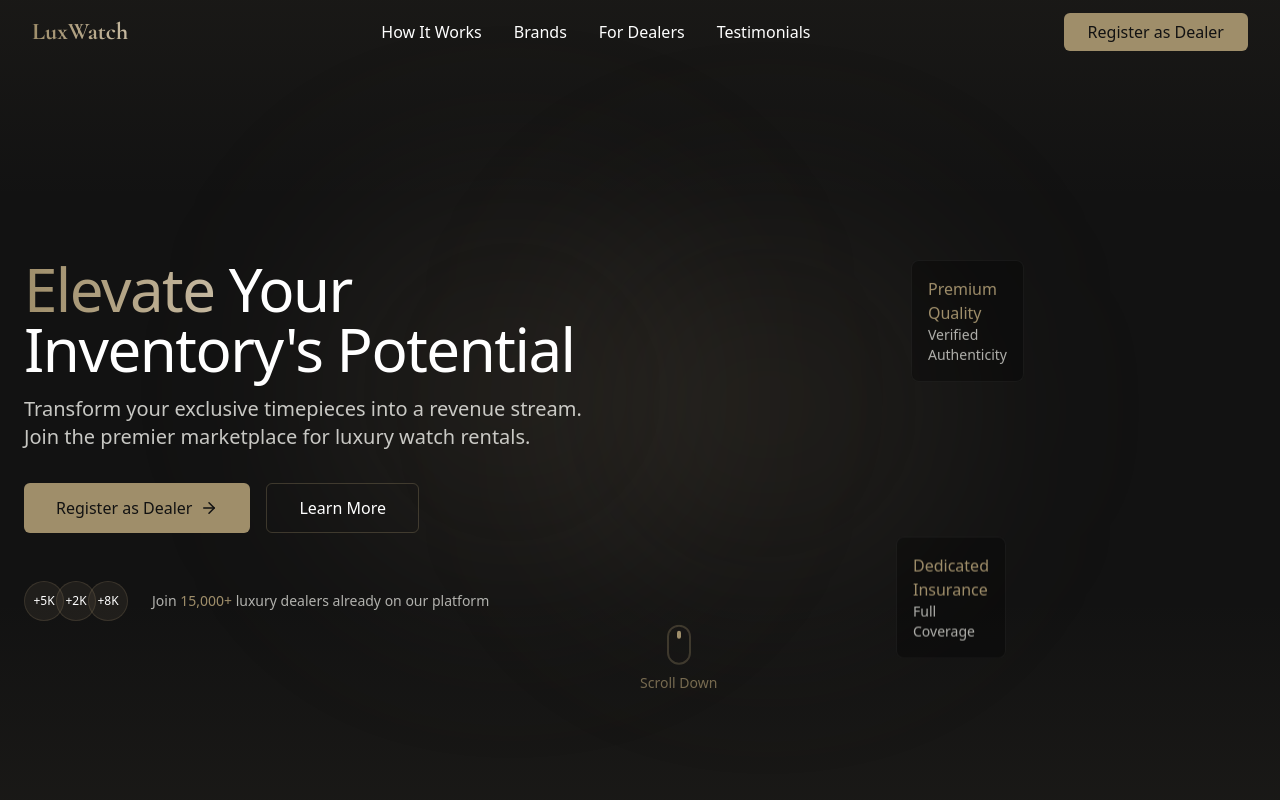
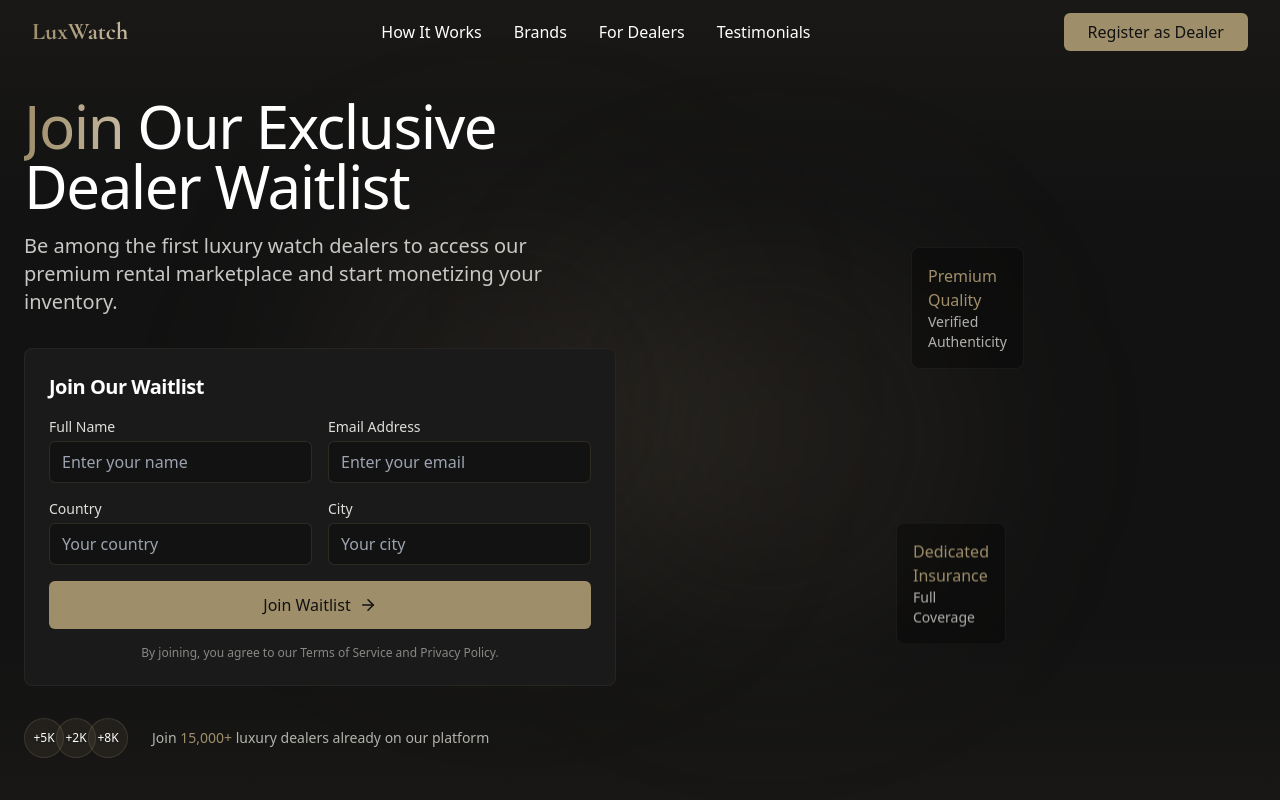
Before and after one commit to VeloxUK/VeloxWebsite, a React (Vite) app: page / in a window 1280 px wide. Shown: the top 800 px of the page. Built offline with nearby package versions, Linux system fonts and the light colour scheme.

Commit message:
Refactor: Focus HeroSection on waitlist
Update HeroSection content to emphasize waitlist sign-up.

```diff
--- a/src/components/HeroSection.tsx
+++ b/src/components/HeroSection.tsx
@@ -1,10 +1,46 @@
 
-import React, { useEffect, useRef } from 'react';
-import { ArrowRight } from 'lucide-react';
+import React, { useEffect, useRef, useState } from 'react';
+import { ArrowRight, Check } from 'lucide-react';
 import WatchModel from './WatchModel';
 
 const HeroSection = () => {
   const watchRef = useRef<HTMLDivElement>(null);
+  const [formData, setFormData] = useState({
+    name: '',
+    email: '',
+    country: '',
+    city: '',
+  });
+
+  const [isSubmitting, setIsSubmitting] = useState(false);
+  const [isSubmitted, setIsSubmitted] = useState(false);
+
+  const handleChange = (e: React.ChangeEvent<HTMLInputElement>) => {
+    const { name, value } = e.target;
+    setFormData(prev => ({ ...prev, [name]: value }));
+  };
+
+  const handleSubmit = (e: React.FormEvent) => {
+    e.preventDefault();
+    setIsSubmitting(true);
+
+    // Simulate form submission
+    setTimeout(() => {
+      setIsSubmitting(false);
+      setIsSubmitted(true);
+      setFormData({
+        name: '',
+        email: '',
+        country: '',
+        city: '',
+      });
+
+      // Reset success message after a while
+      setTimeout(() => {
+        setIsSubmitted(false);
+      }, 5000);
+    }, 1500);
+  };
 
   useEffect(() => {
     const handleMouseMove = (e: MouseEvent) => {
@@ -33,7 +69,7 @@ const HeroSection = () => {
   }, []);
 
   return (
-    <section className="relative min-h-screen flex flex-col justify-center overflow-hidden" aria-label="Hero section">
+    <section className="relative min-h-screen flex flex-col justify-center overflow-hidden" aria-label="Hero section" id="register">
       {/* Background Effects */}
       <div className="absolute inset-0 bg-luxury-black z-0">
         <div className="absolute top-0 left-0 right-0 h-1/4 bg-gradient-to-b from-luxury-gold/5 to-transparent"></div>
@@ -42,39 +78,129 @@ const HeroSection = () => {
         <div className="absolute bottom-1/4 right-1/4 w-96 h-96 bg-luxury-gold/10 rounded-full blur-[100px]"></div>
       </div>
 
-      <div className="container mx-auto px-6 pt-40 pb-20 relative z-10">
+      <div className="container mx-auto px-6 pt-24 pb-20 relative z-10">
         <div className="grid grid-cols-1 lg:grid-cols-2 gap-12 items-center">
           {/* Text Content */}
           <div className="space-y-8 animate-fade-in-right">
             <div>
               <h1 className="text-4xl md:text-5xl lg:text-6xl font-light leading-tight mb-4">
-                <span className="gold-shimmer">Elevate</span> Your Inventory's Potential
+                <span className="gold-shimmer">Join</span> Our Exclusive Dealer Waitlist
               </h1>
               <p className="text-lg md:text-xl text-luxury-cream/80 max-w-xl">
-                Transform your exclusive timepieces into a revenue stream. Join the premier
-                marketplace for luxury watch rentals.
+                Be among the first luxury watch dealers to access our premium rental marketplace and start monetizing your inventory.
               </p>
             </div>
 
-            <div className="flex flex-col sm:flex-row gap-4">
-              <a
-                href="#register"
-                className="bg-luxury-gold hover:bg-luxury-lightgold text-luxury-black px-8 py-3 rounded-md font-medium transition-all duration-300 flex items-center justify-center group"
-                aria-label="Register as a dealer"
-              >
-                Register as Dealer
-                <ArrowRight className="ml-2 group-hover:translate-x-1 transition-transform" size={18} />
-              </a>
-              <a
-                href="#learn-more"
-                className="border border-luxury-gold/30 hover:border-luxury-gold text-luxury-white px-8 py-3 rounded-md font-medium transition-all duration-300 flex items-center justify-center"
-                aria-label="Learn more about our services"
-              >
-                Learn More
-              </a>
+            {/* Form Area (Featured on Hero) */}
+            <div className="bg-luxury-darkgray border border-luxury-gold/10 rounded-lg p-6 backdrop-blur-sm">
+              <h3 className="text-xl font-bold mb-4">Join Our Waitlist</h3>
+
+              {isSubmitted ? (
+                <div className="text-center py-6">
+                  <div className="w-12 h-12 rounded-full bg-luxury-gold/20 flex items-center justify-center mx-auto mb-3">
+                    <Check className="w-6 h-6 text-luxury-gold" />
+                  </div>
+                  <h4 className="text-lg font-medium mb-2">Registration Successful!</h4>
+                  <p className="text-luxury-cream/70">
+                    Thank you for your interest. We'll contact you soon.
+                  </p>
+                </div>
+              ) : (
+                <form onSubmit={handleSubmit} className="space-y-4">
+                  <div className="grid grid-cols-1 md:grid-cols-2 gap-4">
+                    <div>
+                      <label htmlFor="name" className="block text-sm font-medium text-luxury-cream/90 mb-1">
+                        Full Name
+                      </label>
+                      <input
+                        type="text"
+                        id="name"
+                        name="name"
+                        required
+                        value={formData.name}
+                        onChange={handleChange}
+                        className="w-full px-3 py-2 bg-luxury-black border border-luxury-gold/20 rounded-md focus:outline-none focus:ring-1 focus:ring-luxury-gold/50 text-luxury-white"
+                        placeholder="Enter your name"
+                      />
+                    </div>
+
+                    <div>
+                      <label htmlFor="email" className="block text-sm font-medium text-luxury-cream/90 mb-1">
+                        Email Address
+                      </label>
+                      <input
+                        type="email"
+                        id="email"
+                        name="email"
+                        required
+                        value={formData.email}
+                        onChange={handleChange}
+                        className="w-full px-3 py-2 bg-luxury-black border border-luxury-gold/20 rounded-md focus:outline-none focus:ring-1 focus:ring-luxury-gold/50 text-luxury-white"
+                        placeholder="Enter your email"
+                      />
+                    </div>
+
+                    <div>
+                      <label htmlFor="country" className="block text-sm font-medium text-luxury-cream/90 mb-1">
+                        Country
+                      </label>
+                      <input
+                        type="text"
+                        id="country"
+                        name="country"
+                        value={formData.country}
+                        onChange={handleChange}
+                        className="w-full px-3 py-2 bg-luxury-black border border-luxury-gold/20 rounded-md focus:outline-none focus:ring-1 focus:ring-luxury-gold/50 text-luxury-white"
+                        placeholder="Your country"
+                      />
+                    </div>
+
+                    <div>
+                      <label htmlFor="city" className="block text-sm font-medium text-luxury-cream/90 mb-1">
+                        City
+                      </label>
+                      <input
+                        type="text"
+                        id="city"
+                        name="city"
+                        value={formData.city}
+                        onChange={handleChange}
+                        className="w-full px-3 py-2 bg-luxury-black border border-luxury-gold/20 rounded-md focus:outline-none focus:ring-1 focus:ring-luxury-gold/50 text-luxury-white"
+                        placeholder="Your city"
+                      />
+                    </div>
+                  </div>
+
+                  <button
+                    type="submit"
+                    disabled={isSubmitting}
+                    className="w-full bg-luxury-gold hover:bg-luxury-lightgold text-luxury-black px-6 py-3 rounded-md font-medium transition-colors flex items-center justify-center group"
+                  >
+                    {isSubmitting ? (
+                      <span className="flex items-center">
+                        Processing
+                        <span className="ml-2 flex">
+                          <span className="animate-pulse">.</span>
+                          <span className="animate-pulse" style={{ animationDelay: "0.2s" }}>.</span>
+                          <span className="animate-pulse" style={{ animationDelay: "0.4s" }}>.</span>
+                        </span>
+                      </span>
+                    ) : (
+                      <span className="flex items-center">
+                        Join Waitlist
+                        <ArrowRight className="ml-2 group-hover:translate-x-1 transition-transform" size={18} />
+                      </span>
+                    )}
+                  </button>
+
+                  <p className="text-xs text-luxury-cream/50 text-center mt-1">
+                    By joining, you agree to our Terms of Service and Privacy Policy.
+                  </p>
+                </form>
+              )}
             </div>
 
-            <div className="flex items-center space-x-6 pt-4">
+            <div className="flex items-center space-x-6">
               <div className="flex -space-x-2">
                 <div className="w-10 h-10 rounded-full bg-luxury-gold/10 flex items-center justify-center text-xs border border-luxury-gold/20">+5K</div>
                 <div className="w-10 h-10 rounded-full bg-luxury-gold/10 flex items-center justify-center text-xs border border-luxury-gold/20">+2K</div>
@@ -110,14 +236,6 @@ const HeroSection = () => {
             </div>
           </div>
         </div>
-
-        {/* Scroll Indicator */}
-        <div className="absolute bottom-8 left-1/2 -translate-x-1/2 flex flex-col items-center animate-bounce">
-          <div className="w-6 h-10 border-2 border-luxury-gold/30 rounded-full flex justify-center p-1">
-            <div className="w-1 h-2 bg-luxury-gold rounded-full animate-[fadeInDown_1.5s_infinite]"></div>
-          </div>
-          <p className="text-luxury-gold/70 text-sm mt-2">Scroll Down</p>
-        </div>
       </div>
     </section>
   );
--- a/src/pages/Index.tsx
+++ b/src/pages/Index.tsx
@@ -4,8 +4,6 @@ import { Helmet } from 'react-helmet-async';
 import Navbar from '@/components/Navbar';
 import HeroSection from '@/components/HeroSection';
 import FeaturesSection from '@/components/FeaturesSection';
-import BrandsSection from '@/components/BrandsSection';
-import CallToAction from '@/components/CallToAction';
 import Footer from '@/components/Footer';
 
 const Index = () => {
@@ -38,9 +36,9 @@ const Index = () => {
   return (
     <>
       <Helmet>
-        <title>LuxWatch - Premium Luxury Watch Rental Marketplace</title>
-        <meta name="description" content="Transform your idle luxury watches into revenue-generating assets. Join the premier marketplace connecting luxury watch dealers with discerning clients." />
-        <meta name="keywords" content="luxury watch rental, watch marketplace, watch dealers, timepieces rental" />
+        <title>LuxWatch - Join Our Exclusive Dealer Waitlist</title>
+        <meta name="description" content="Join our waitlist for luxury watch dealers. Monetize your watch inventory and connect with discerning clients on our premium rental marketplace." />
+        <meta name="keywords" content="luxury watch rental, watch marketplace, dealer waitlist, timepieces rental" />
         <link rel="canonical" href="https://luxwatch.com/" />
       </Helmet>
       <div className="min-h-screen bg-luxury-black text-white overflow-x-hidden">
@@ -48,8 +46,6 @@ const Index = () => {
         <main>
           <HeroSection />
           <FeaturesSection />
-          <BrandsSection />
-          <CallToAction />
         </main>
         <Footer />
       </div>
```
